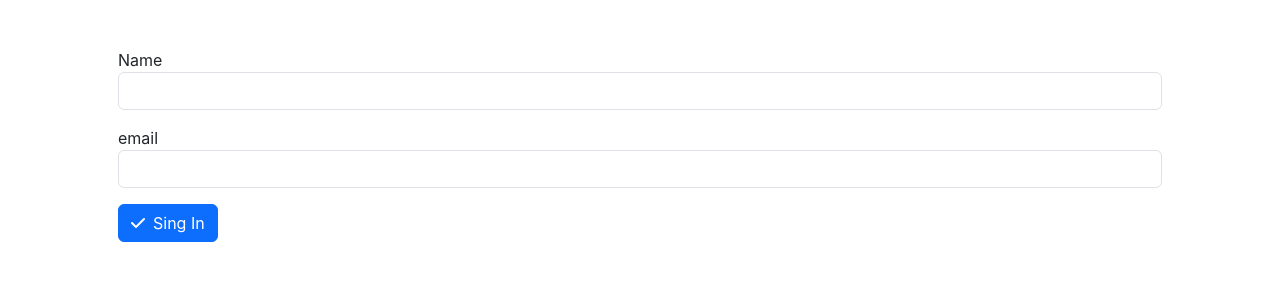
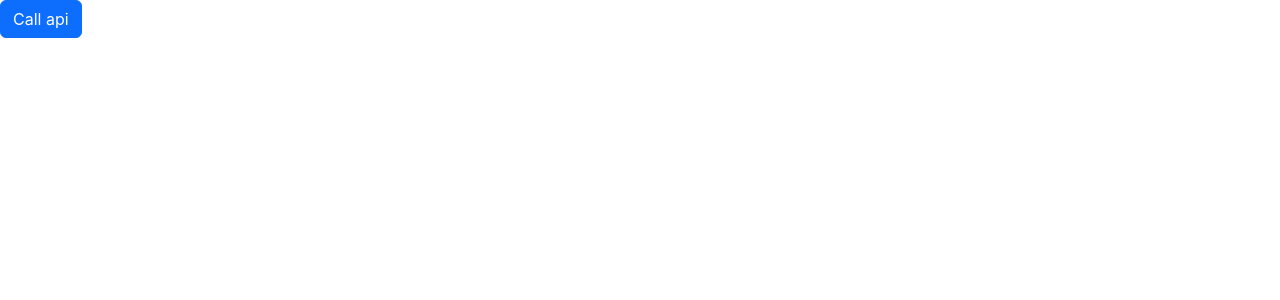
Before and after one commit to JoeyEkapob/react2024, a React (Create React App) app in the folder myapp/: page /hello in a window 1280 px wide. Shown: the top 300 px of the page. Built offline with nearby package versions, Linux system fonts and the light colour scheme.

Commit message:
react day 4

```diff
--- a/myapp/package.json
+++ b/myapp/package.json
@@ -6,6 +6,8 @@
     "@testing-library/jest-dom": "^5.17.0",
     "@testing-library/react": "^13.4.0",
     "@testing-library/user-event": "^13.5.0",
+    "axios": "^1.7.7",
+    "dayjs": "^1.11.13",
     "react": "^18.3.1",
     "react-dom": "^18.3.1",
     "react-router-dom": "^6.26.2",
--- a/myapp/src/hello.js
+++ b/myapp/src/hello.js
@@ -1,5 +1,6 @@
 import Mycomponent from './component.js/mycomponent';
 import './hello.css';
+import axios from "axios";
 
  const { useState,useEffect } = require('react');
 
@@ -81,7 +82,7 @@ function Hello(){
         <Mycomponent name='sdfdsf'/>
     </> */
 
-    const [name,setname] = useState('');
+   /*  const [name,setname] = useState('');
     const [email,setEmail] = useState('');
 
     const handleSingIn = () =>{
@@ -101,8 +102,99 @@ function Hello(){
             <i className='fa fa-check me-2'></i>Sing In
           </button>
     </div>
+    </> */
+    /* const [user,setUser] =useState({})
+    const handleSingIn = () => {
+        console.log(user);
+    }
+
+    return <>
+        <div className="container p-5">
+            <div>
+                <div>Name</div>
+                <input className='form-control' onChange={e=> setUser({...user,name: e.target.value})} />
+            </div>
+            <div className='mt-3'>
+                <div>email</div>
+                <input className='form-control' onChange={e=> setUser({...user,email: e.target.value})} />
+            </div>
+            <button className='btn btn-primary mt-3' onClick={handleSingIn}>
+                <i className='fa fa-check me-2'></i> Sing In
+
+                </button>
+        </div>
+
+    </> */
+
+ /*    const [income ,setIncome] = useState(10000)
+
+    return <>
+        <div>{income.toLocaleString('th-TH')}</div>
+    </> */
+
+    /* const dayjs = require('dayjs');
+
+    const [payDate,setpayDate] = useState(new Date())
+
+    return <>
+        <div>{dayjs(payDate).format('DD/MM/YYYY')}</div>
     </>
+ */
+    /* const getmethod = async () =>{
+        try{
+            await axios.get('http://localhost:3001/book/list')
+        }catch (e){
+            console.log(e)
+        }
+    }
+    return <>
+    <div>
+        <button className='btn btn-primary' onClick={getmethod}>fdgdfgdfg</button>
+    </div>
+    </> */
 
+  /*   const postmethod = async () =>{
+        try{
+            await axios.post('http://localhost:3001/book/search',{
+                keyword: 'PHP'
+            })
+        }catch(e){
+            console.log(e)
+        }
+    }
+    return <>
+    <div>
+        <button className='btn btn-primary' onClick={postmethod}>
+            call api
+        </button>
+    </div>
 
+    </> */
+    /* const putmethod = async () =>{
+        try{
+            await axios.put('http://localhost:3001/book/update/4')
+        }catch (e){
+            console.log(e)
+        }
+    }
+    return <>
+        <div>
+            <button className='btn btn-primary' onClick={putmethod}>
+                call api
+            </button>
+        </div>
+    </> */
+    const deletemethod = async ()=>{
+        try{
+            await axios.delete('http://localhost:3001/book/remove/1')
+        }catch (e){
+            console.log(e)
+        }
+    }
+    return <>
+    <div>
+        <button className='btn btn-primary' onClick={deletemethod}> Call api </button>
+    </div>
+    </>
 }
 export default Hello;
```
Also changed, not shown: 1 other file (tests, documents, lock files or other folders).
